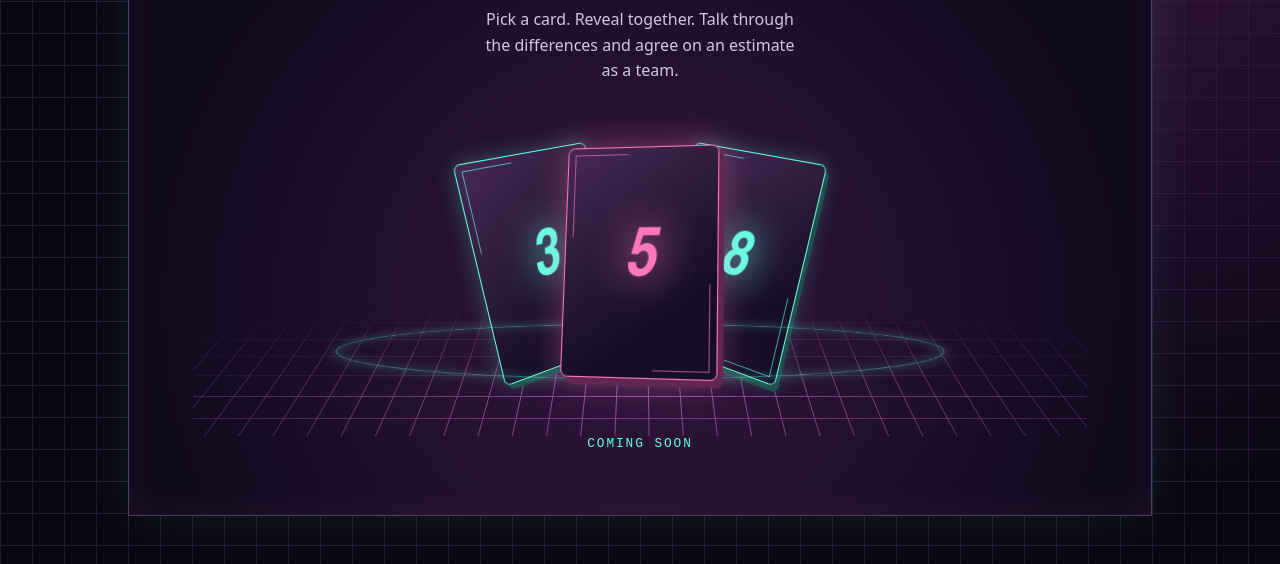
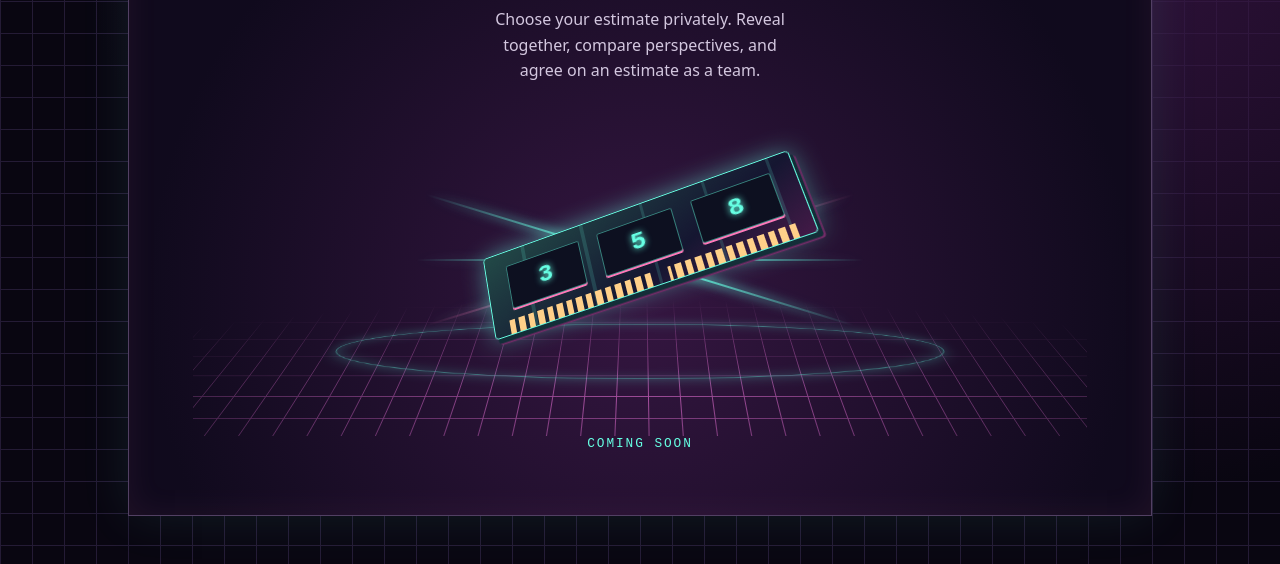
Before and after one commit to AI-Assisted-Coding-Training/ai-assisted-training-london-RAM, a plain HTML site: page index.html in a window 1280 px wide. Shown: the part 255-819 px from the top of the page. Drawn offline with Linux system fonts and the light colour scheme.

Commit message:
Refresh landing page as Memory Sizing
Co-authored-by: Copilot <223556219+Copilot@users.noreply.github.com>

```diff
--- a/index.html
+++ b/index.html
@@ -3,19 +3,24 @@
 <head>
   <meta charset="utf-8">
   <meta name="viewport" content="width=device-width, initial-scale=1">
-  <meta name="description" content="Planning Poker: a shared way for agile teams to estimate work.">
-  <title>Planning Poker</title>
+  <meta name="description" content="Memory Sizing: a shared way for agile teams to estimate work.">
+  <title>Memory Sizing</title>
   <link rel="stylesheet" href="styles.css">
 </head>
 <body>
   <main>
     <p class="eyebrow">// Agile estimation</p>
-    <h1>Planning <span>Poker</span></h1>
-    <p class="intro">Pick a card. Reveal together. Talk through the differences and agree on an estimate as a team.</p>
-    <div class="deck" aria-hidden="true">
-      <span class="card">3</span>
-      <span class="card">5</span>
-      <span class="card">8</span>
+    <h1>Memory <span>Sizing</span></h1>
+    <p class="intro">Choose your estimate privately. Reveal together, compare perspectives, and agree on an estimate as a team.</p>
+    <div class="signal" aria-hidden="true">
+      <span class="streams"></span>
+      <span class="memory">
+        <span class="memory-chips">
+          <span>3</span>
+          <span>5</span>
+          <span>8</span>
+        </span>
+      </span>
     </div>
     <p class="status">Coming soon</p>
   </main>
--- a/styles.css
+++ b/styles.css
@@ -36,8 +36,7 @@ main {
 }
 
 .eyebrow,
-.status,
-.card {
+.status {
   font-family: ui-monospace, monospace;
 }
 
@@ -69,7 +68,7 @@ h1 span {
   line-height: 1.6;
 }
 
-.deck {
+.signal {
   position: relative;
   display: grid;
   place-items: center;
@@ -79,7 +78,7 @@ h1 span {
   overflow: hidden;
 }
 
-.deck::before {
+.signal::before {
   content: "";
   position: absolute;
   inset: 34% -35% -45%;
@@ -90,7 +89,7 @@ h1 span {
   mask-image: radial-gradient(ellipse, black, transparent 65%);
 }
 
-.deck::after {
+.signal::after {
   content: "";
   position: absolute;
   inset: auto 16% 12%;
@@ -102,37 +101,73 @@ h1 span {
   pointer-events: none;
 }
 
-.card {
+.streams,
+.streams::before,
+.streams::after {
+  position: absolute;
+  width: 100%;
+  height: 2px;
+  background: linear-gradient(90deg, transparent, var(--beam), transparent);
+  filter: drop-shadow(0 0 5px var(--beam));
+}
+
+.streams {
+  --beam: var(--cyan);
+  width: min(94%, 28rem);
+}
+
+.streams::before,
+.streams::after {
+  content: "";
+  inset: 0;
+  transform: rotate(17deg);
+}
+
+.streams::after {
+  --beam: var(--pink);
+  transform: rotate(-17deg);
+}
+
+.memory {
+  position: absolute;
+  z-index: 1;
+  width: clamp(9rem, 38vw, 21rem);
+  aspect-ratio: 3.6;
+  border: 1px solid var(--cyan);
+  border-radius: .25rem;
+  background: repeating-linear-gradient(90deg, transparent 0 13%, #66ffe327 13% 14%, transparent 14% 20%),
+    linear-gradient(155deg, #224947, #151631 64%, #431a47);
+  box-shadow: .2rem .35rem #132e38, .3rem .45rem #742b68, 0 0 1.6rem #66ffe377;
+  transform: translateY(-14%) rotateX(21deg) rotateY(-16deg) rotateZ(-14deg);
+}
+
+.memory-chips {
+  position: absolute;
+  inset: 18% 7% 29%;
+  display: grid;
+  grid-template-columns: repeat(3, 1fr);
+  gap: 7%;
+}
+
+.memory-chips span {
   display: grid;
   place-items: center;
-  position: absolute;
-  width: clamp(4.5rem, 14vw, 9rem);
-  aspect-ratio: 2 / 3;
-  border: 1px solid currentColor;
-  border-radius: 0.4rem;
+  border: 1px solid #66ffe377;
+  border-radius: .15rem;
+  background: #0d1020;
   color: var(--cyan);
-  background: linear-gradient(145deg, #472954, #160e26 72%);
-  font: italic 900 clamp(2rem, 5vw, 4rem)/1 var(--display-font);
-  box-shadow: 0.25rem 0.35rem 0 #20514d, 0 0 1.2rem #66ffe344;
-  text-shadow: 0 0 0.6em currentColor;
+  font: 700 clamp(.75rem, 3vw, 1.65rem)/1 ui-monospace, monospace;
+  text-shadow: 0 0 .45rem currentColor;
+  box-shadow: 0 2px var(--pink);
 }
 
-.card::after {
+.memory::after {
   content: "";
   position: absolute;
-  inset: .35rem;
-  border: 1px solid currentColor;
-  clip-path: polygon(0 0, 40% 0, 0 40%, 0 0, 100% 100%, 60% 100%, 100% 60%, 100% 100%);
-  opacity: .6;
-}
-
-.card:first-child { transform: translateX(-65%) rotateY(34deg) rotateZ(-14deg); }
-.card:last-child { transform: translateX(65%) rotateY(-34deg) rotateZ(14deg); }
-.card:nth-child(2) {
-  z-index: 1;
-  color: var(--pink);
-  transform: translateZ(55px) rotateY(-10deg) rotateX(8deg);
-  box-shadow: 0.3rem 0.4rem 0 #622653, 0 0 2rem #ff79ba66;
+  inset: auto 5% 0;
+  height: 17%;
+  background: repeating-linear-gradient(90deg, #ffd089 0 2%, transparent 2% 3.5%);
+  clip-path: polygon(0 0, 100% 0, 100% 100%, 57% 100%, 57% 0, 52% 0, 52% 100%, 0 100%);
 }
 
 .status {
```
Also changed, not shown: 1 other file.
